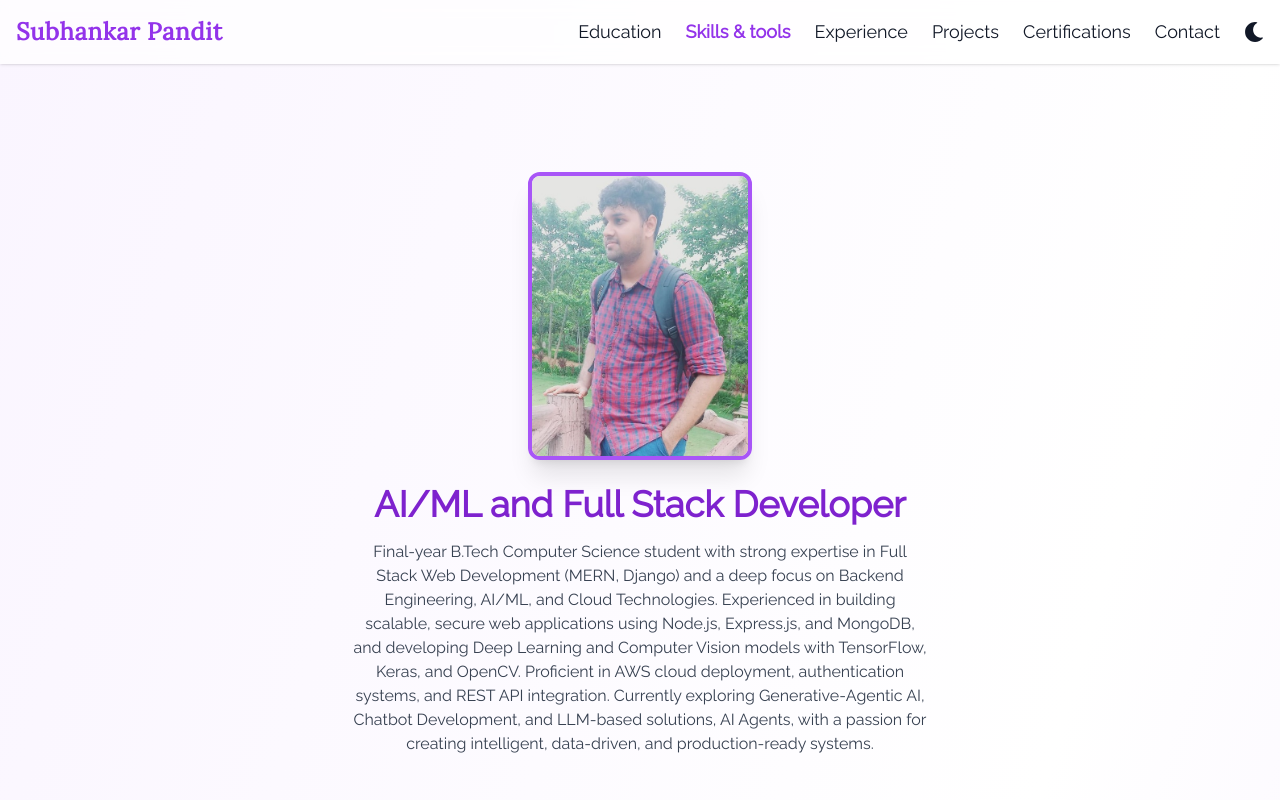
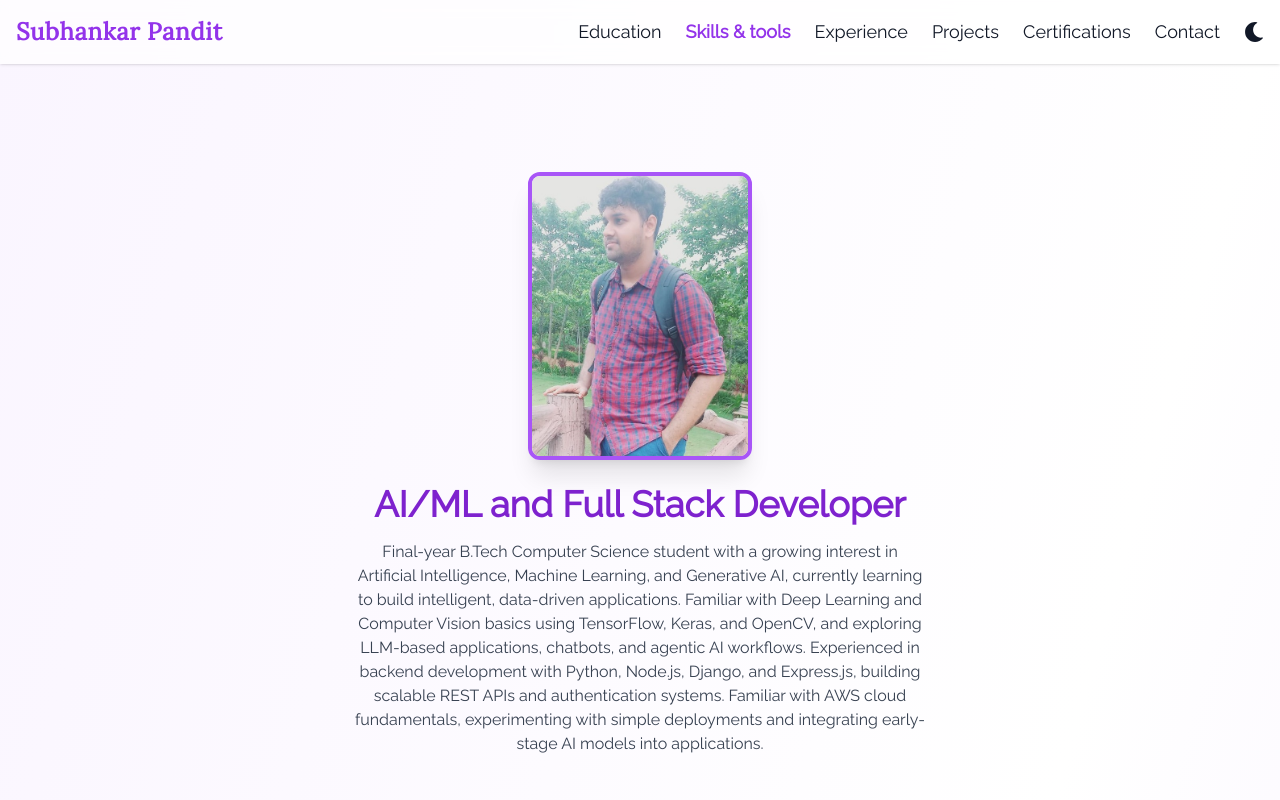
Before and after one commit to SubhankarA8415/Portfolio, a React (Vite) app in the folder portfolio/: page / in a window 1280 px wide. Shown: the top 800 px of the page. Built offline with nearby package versions, Linux system fonts and the light colour scheme.

Commit message:
Update portfolio with new projects and certifications
Added new projects and certifications to the portfolio.

```diff
--- a/portfolio/src/App.jsx
+++ b/portfolio/src/App.jsx
@@ -105,7 +105,18 @@ const projects = [
   tech: ["Scikit-Learn", "Pandas", "NumPy", "Flask", "Joblib", "Matplotlib", "Seaborn"],
   github: "https://github.com/SubhankarA8415/Data-Science-and-Machine-Learning"
 },
-
+{
+  title: "Voice-Enabled Government Scheme Recommendation Agent (Agentic AI)",
+  desc: "Built a voice-based AI assistant that collects user details through a confirmation-driven flow and recommends eligible government welfare schemes. Implemented a Planner–Executor–Evaluator agent architecture combining LLM-guided decision-making with rule-based eligibility logic to ensure accurate and explainable recommendations.",
+  tech: ["Python", "Google Gemini API", "faster-whisper", "gTTS", "NumPy"],
+  github: "https://github.com/SubhankarA8415/Voice-Agent"
+},
+{
+  title: "LLM Fine-Tuning for Academic Question Answering",
+  desc: "Implemented supervised fine-tuning and instruction tuning of large language models on a custom academic dataset. Compared DistilGPT-2 and FLAN-T5 Base, focusing on stable training, proper data validation, and generating consistent, textbook-style question answering outputs.",
+  tech: ["Python", "PyTorch", "Hugging Face Transformers", "Hugging Face Datasets", "Accelerate", "Matplotlib"],
+  github: "https://github.com/SubhankarA8415/Fine-Tunning-LLM"
+},
   {
     title: "Java Projects",
     desc: "Developed a console-based banking system for transactions and account management. Also implemented algorithms like affine cipher, CPU scheduling (FCFS, RR), and a basic employee database using Java and OOP principles.",
@@ -121,6 +132,11 @@ const projects = [
 ];
 
 const certifications = [
+  {
+    title: "TensorFlow for Deep Learning Bootcamp – Udemy",
+    date: "January 2026",
+    link: "https://www.udemy.com/certificate/UC-0591170a-5393-44ab-8794-1ccaf6cc5a7d/" // Replace with your actual certificate link
+  },
   {
     title: "Ultimate AWS Certified Developer Associate 2025 DVA-C02 – Udemy",
     date: "November 2025",
@@ -241,12 +257,12 @@ export default function App() {
           whileHover={{ scale: 1.05 }} transition={{ duration: 0.5 }} />
         <motion.h2 className="text-4xl font-bold mb-4 text-purple-700 dark:text-purple-300">AI/ML and Full Stack Developer</motion.h2>
         <p className="max-w-xl text-gray-700 dark:text-gray-300">
-          Final-year B.Tech Computer Science student with strong expertise in Full Stack Web Development (MERN,
-          Django) and a deep focus on Backend Engineering, AI/ML, and Cloud Technologies. Experienced in building
-          scalable, secure web applications using Node.js, Express.js, and MongoDB, and developing Deep Learning and
-          Computer Vision models with TensorFlow, Keras, and OpenCV. Proficient in AWS cloud deployment,
-          authentication systems, and REST API integration. Currently exploring Generative-Agentic AI, Chatbot Development,
-          and LLM-based solutions, AI Agents, with a passion for creating intelligent, data-driven, and production-ready systems.
+          Final-year B.Tech Computer Science student with a growing interest in Artificial Intelligence, Machine
+          Learning, and Generative AI, currently learning to build intelligent, data-driven applications. Familiar with
+          Deep Learning and Computer Vision basics using TensorFlow, Keras, and OpenCV, and exploring LLM-based
+          applications, chatbots, and agentic AI workflows. Experienced in backend development with Python, Node.js,
+          Django, and Express.js, building scalable REST APIs and authentication systems. Familiar with AWS cloud
+          fundamentals, experimenting with simple deployments and integrating early-stage AI models into applications.
         </p>
       </motion.section>
 
```
